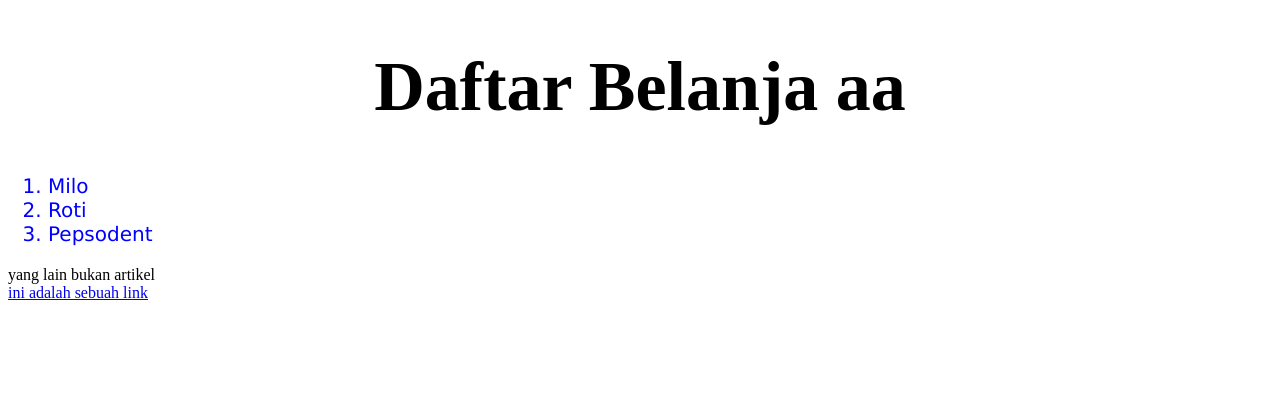
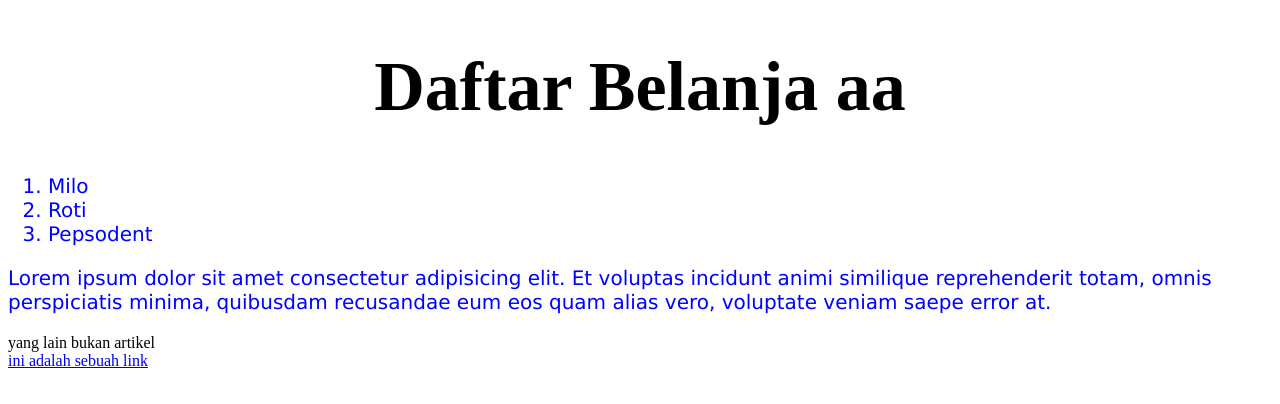
Before and after one commit to alrifqi05/alrifqi05.github.io, a plain HTML site: page index.html in a window 1280 px wide. Drawn offline with Linux system fonts and the light colour scheme.

Commit message:
Oh gini ya

```diff
--- a/index.html
+++ b/index.html
@@ -17,6 +17,7 @@
             <li>Pepsodent</li>
 
             </ol>
+               <p>Lorem ipsum dolor sit amet consectetur adipisicing elit. Et voluptas incidunt animi similique reprehenderit totam, omnis perspiciatis minima, quibusdam recusandae eum eos quam alias vero, voluptate veniam saepe error at.</p>
 
 
 
```
